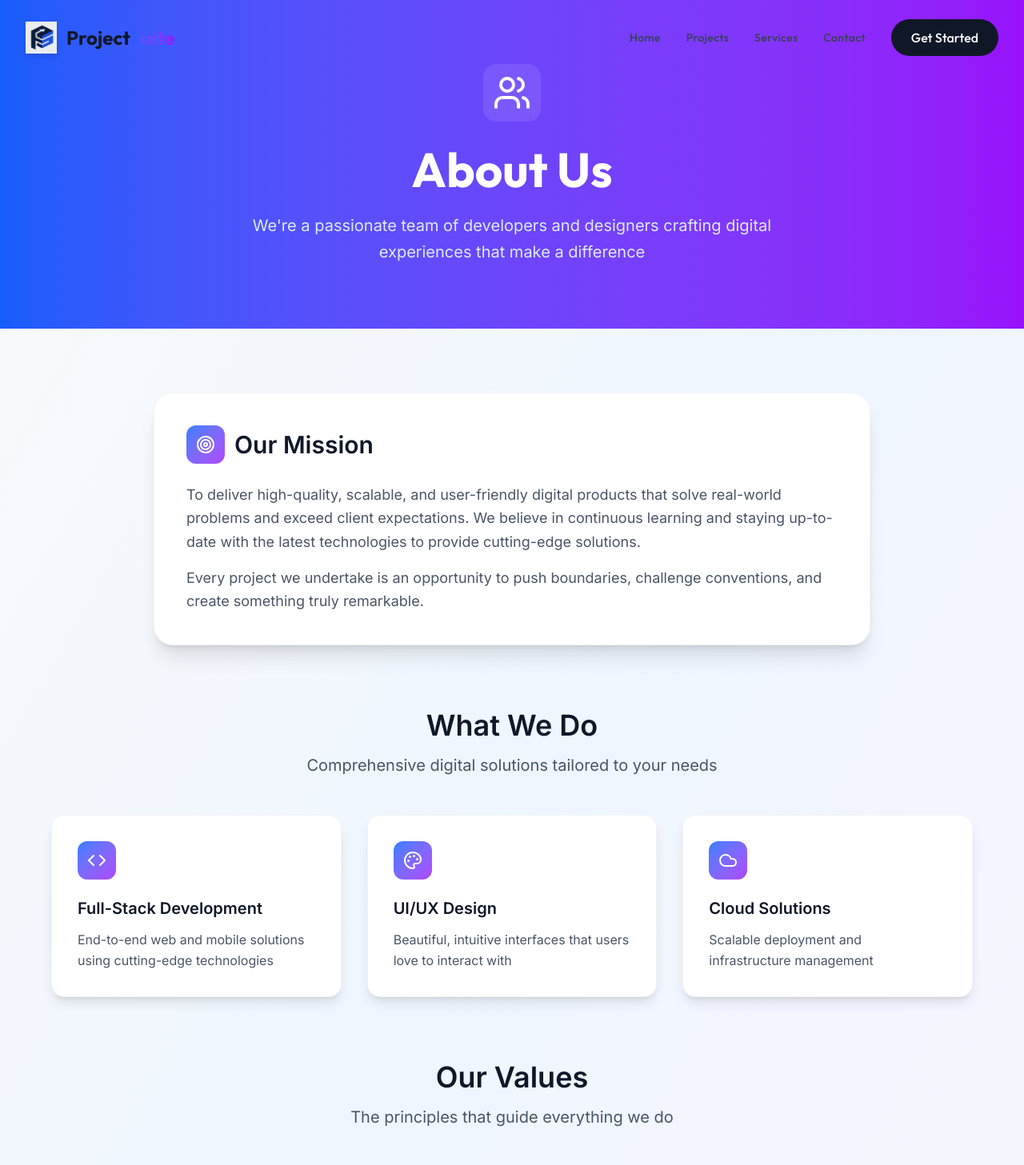
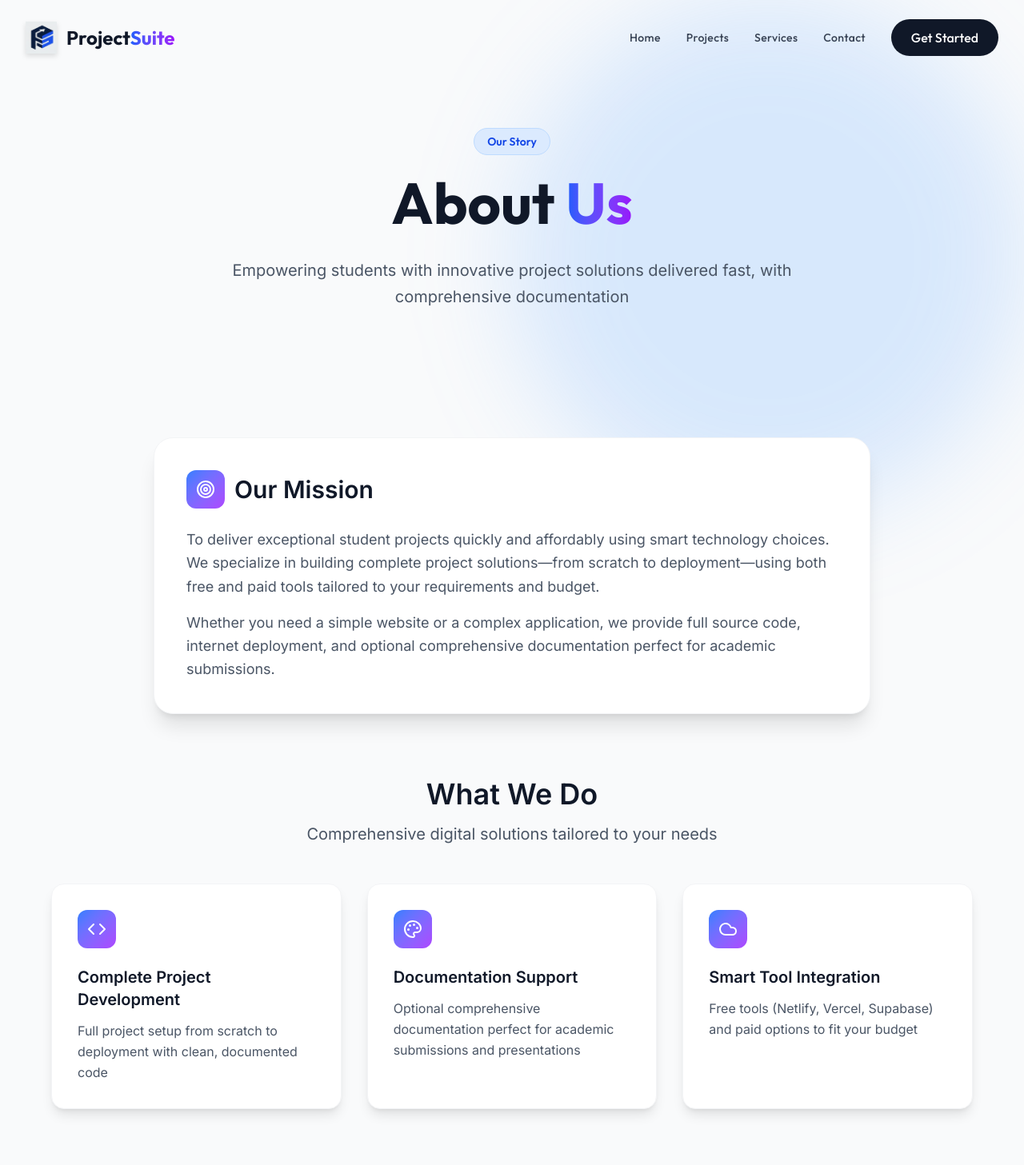
Before and after one commit to durgaprasad104/sdfghjiuytrew, a React (Vite) app in the folder Projectsuite/: page /about in a window 1280 px wide. Shown: the top 1457 px of the page at 80% size. Built offline with nearby package versions, Linux system fonts and the light colour scheme.

Commit message:
Update About.jsx

```diff
--- a/Projectsuite/src/pages/About.jsx
+++ b/Projectsuite/src/pages/About.jsx
@@ -7,18 +7,18 @@ const About = () => {
     const features = [
         {
             icon: <Code className="w-6 h-6" />,
-            title: "Full-Stack Development",
-            description: "End-to-end web and mobile solutions using cutting-edge technologies"
+            title: "Complete Project Development",
+            description: "Full project setup from scratch to deployment with clean, documented code"
         },
         {
             icon: <Palette className="w-6 h-6" />,
-            title: "UI/UX Design",
-            description: "Beautiful, intuitive interfaces that users love to interact with"
+            title: "Documentation Support",
+            description: "Optional comprehensive documentation perfect for academic submissions and presentations"
         },
         {
             icon: <Cloud className="w-6 h-6" />,
-            title: "Cloud Solutions",
-            description: "Scalable deployment and infrastructure management"
+            title: "Smart Tool Integration",
+            description: "Free tools (Netlify, Vercel, Supabase) and paid options to fit your budget"
         }
     ];
 
@@ -29,30 +29,37 @@ const About = () => {
     ];
 
     return (
-        <div className="min-h-screen bg-gradient-to-br from-gray-50 via-blue-50 to-purple-50">
+        <div className="min-h-screen pb-20 pt-20 overflow-hidden relative">
+            {/* Background elements */}
+            <div className="absolute top-0 right-0 -z-10 w-[50vw] h-[50vw] bg-blue-400/20 rounded-full blur-3xl"></div>
+            <div className="absolute bottom-0 left-0 -z-10 w-[50vw] h-[50vw] bg-purple-400/20 rounded-full blur-3xl"></div>
+
             {/* Hero Section */}
-            <div className="relative overflow-hidden bg-gradient-to-r from-blue-600 to-purple-600 py-20">
-                <div className="absolute inset-0 bg-grid-white/10"></div>
+            <div className="relative py-20">
+                <div className="container-custom text-center">
                     <motion.div
+                        initial={{ opacity: 0, scale: 0.9 }}
+                        animate={{ opacity: 1, scale: 1 }}
+                        className="inline-block mb-6 px-4 py-1.5 rounded-full bg-blue-100 border border-blue-200 text-blue-700 font-semibold font-heading text-sm"
+                    >
+                        Our Story
+                    </motion.div>
+                    <motion.h1
                         initial={{ opacity: 0, y: 20 }}
                         animate={{ opacity: 1, y: 0 }}
-                    className="container-custom relative z-10"
+                        className="text-5xl md:text-7xl font-bold mb-8 font-heading text-gray-900"
                     >
-                    <div className="max-w-3xl mx-auto text-center text-white">
-                        <motion.div
-                            initial={{ scale: 0 }}
-                            animate={{ scale: 1 }}
+                        About <span className="text-transparent bg-clip-text bg-gradient-to-r from-blue-600 to-purple-600">Us</span>
+                    </motion.h1>
+                    <motion.p
+                        initial={{ opacity: 0, y: 20 }}
+                        animate={{ opacity: 1, y: 0 }}
                         transition={{ delay: 0.2 }}
-                            className="inline-block p-3 bg-white/10 backdrop-blur-sm rounded-2xl mb-6"
+                        className="text-lg md:text-xl text-gray-600 max-w-3xl mx-auto leading-relaxed"
                     >
-                            <Users className="w-12 h-12" />
-                        </motion.div>
-                        <h1 className="text-5xl md:text-6xl font-bold mb-6 font-heading">About Us</h1>
-                        <p className="text-xl text-blue-100 leading-relaxed">
-                            We're a passionate team of developers and designers crafting digital experiences that make a difference
-                        </p>
+                        Empowering students with innovative project solutions delivered fast, with comprehensive documentation
+                    </motion.p>
                 </div>
-                </motion.div>
             </div>
 
             <div className="container-custom py-20">
@@ -71,13 +78,13 @@ const About = () => {
                             <h2 className="text-3xl font-bold text-gray-900">Our Mission</h2>
                         </div>
                         <p className="text-lg text-gray-600 leading-relaxed mb-4">
-                            To deliver high-quality, scalable, and user-friendly digital products that solve real-world problems
-                            and exceed client expectations. We believe in continuous learning and staying up-to-date with the
-                            latest technologies to provide cutting-edge solutions.
+                            To deliver exceptional student projects quickly and affordably using smart technology choices.
+                            We specialize in building complete project solutions—from scratch to deployment—using both free
+                            and paid tools tailored to your requirements and budget.
                         </p>
                         <p className="text-lg text-gray-600 leading-relaxed">
-                            Every project we undertake is an opportunity to push boundaries, challenge conventions, and create
-                            something truly remarkable.
+                            Whether you need a simple website or a complex application, we provide full source code,
+                            internet deployment, and optional comprehensive documentation perfect for academic submissions.
                         </p>
                     </div>
                 </motion.div>
@@ -160,9 +167,9 @@ const About = () => {
                 >
                     <div className="bg-gradient-to-r from-blue-600 to-purple-600 rounded-3xl p-12 text-center text-white shadow-2xl">
                         <Mail className="w-16 h-16 mx-auto mb-6 opacity-90" />
-                        <h2 className="text-3xl md:text-4xl font-bold mb-4">Let's Work Together</h2>
+                        <h2 className="text-3xl md:text-4xl font-bold mb-4">Ready to Start Your Project?</h2>
                         <p className="text-xl text-blue-100 mb-8 max-w-2xl mx-auto">
-                            Have a project in mind? We'd love to hear about it and discuss how we can help bring your vision to life.
+                            Get your project delivered in 3-7 days with source code, deployment, and optional documentation support.
                         </p>
                         <Link
                             to="/contact"
```
Lines whose indentation alone changed are shown as unchanged.
